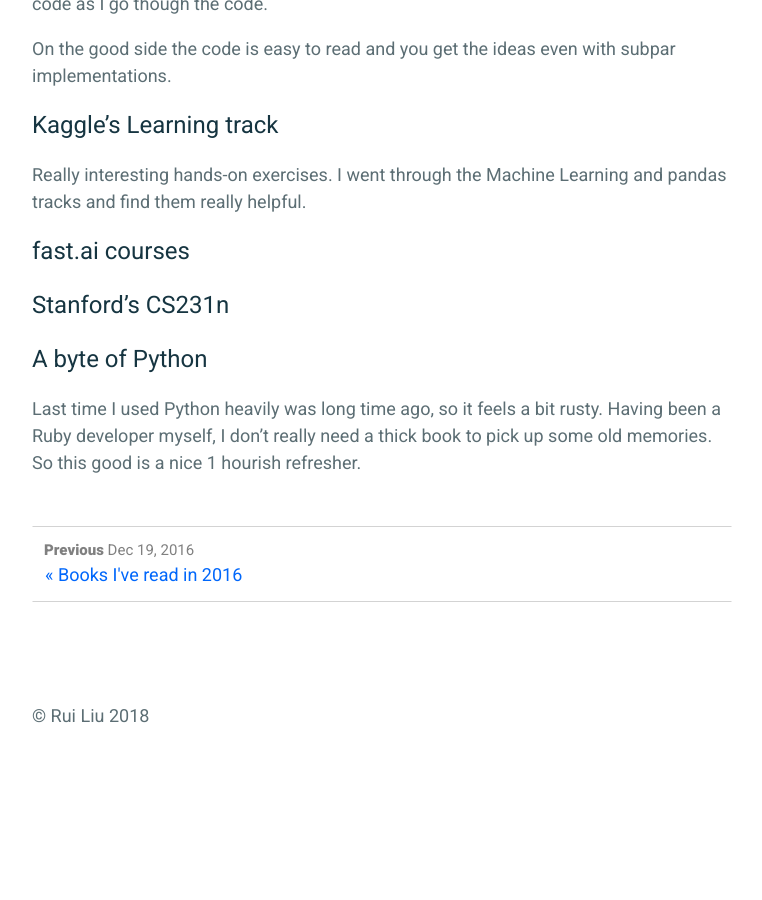
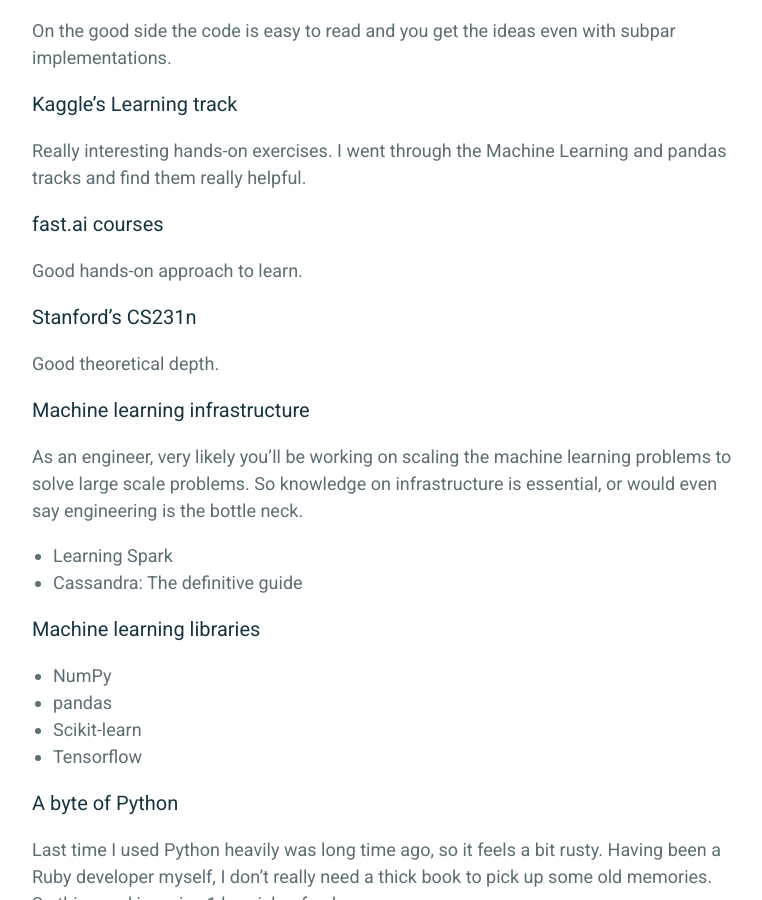
Before and after one commit to rliu054/rliu054.github.io, a Jekyll site: the page built from _posts/2018-06-11-machine-learning-resources.md, in a window 1280 px wide and 900 px high, scrolled down 1429 px. Shown: the whole window, without its empty margins (258-1020 px from the left). Built offline with Jekyll 4.4.1, drawn with Linux system fonts in a browser that asks for light colours; before the commit the page ends 2258 px from its top, so only the background shows below that.

Commit message:
Update resources.

```diff
--- a/_posts/2018-06-11-machine-learning-resources.md
+++ b/_posts/2018-06-11-machine-learning-resources.md
@@ -8,7 +8,7 @@ tags: []
 
 I've been through tons of ML materials and below are the ones I found useful, along with some short reviews.
 
-## Andrew Ng's Coursera course
+### Andrew Ng's Coursera course
 Think of it as a super quick intro into Machine Learning. It touches almost every basic aspect of machine learning, also Andrew shared some of his personal experience using ML in industry.
 
 However, I think it falls short in a few areas:
@@ -23,14 +23,14 @@ This isn't really a con as it's intended to be a ML 101 course.
 Overall, I give this course a 4/5 review. For those of you who want more than a few basic concepts in ML I actually suggest you skip this course all together. Since you'll learn them more *concretely* (puns inteneded) later on.
 
 
-## Caltech's ML course (or NTU's equivalent ML course)
+### Caltech's ML course (or NTU's equivalent ML course)
 Amazing course with great theoretical depth, within 3 lectures you're shown the concept of Hoeffding inequalities and VC dimensions. Those are not covered in Ng's course at all.
 
 The math gets heavy over time and I struggled a bit to keep up, but I could learn the gist of things without much difficulty. Also I expect to come back to the lectures every now and then, just to build a better intuition of the concepts.
 
 Many also suggested the book "Learning from Data" I personally havne't read the book but it would be a great complimentary resources to the course.
 
-## Machine Learning in Action
+### Machine Learning in Action
 Good book on implementing common machine learning algorithms.
 
 However, I don't enjoy the Python code at all... nah. It doesn't follow *PEP8* convension, also I've seen a lot of duplicate/inefficient code. Basically I'm refactoring the Python code as I go though the code.
@@ -38,13 +38,31 @@ However, I don't enjoy the Python code at all... nah. It doesn't follow *PEP8* c
 On the good side the code is easy to read and you get the ideas even with subpar implementations.
 
 
-## Kaggle's Learning track
+### Kaggle's Learning track
 Really interesting hands-on exercises. I went through the Machine Learning and pandas tracks and find them really helpful.
 
 
-## fast.ai courses
+### fast.ai courses
+Good hands-on approach to learn.
 
-## Stanford's CS231n
 
-## A byte of Python
+### Stanford's CS231n
+Good theoretical depth.
+
+
+### Machine learning infrastructure
+As an engineer, very likely you'll be working on scaling the machine learning problems to solve large scale problems. So knowledge on infrastructure is essential, or would even say engineering is the bottle neck.
+
+- Learning Spark
+- Cassandra: The definitive guide
+
+
+### Machine learning libraries
+- NumPy
+- pandas
+- Scikit-learn
+- Tensorflow
+
+
+### A byte of Python
 Last time I used Python heavily was long time ago, so it feels a bit rusty. Having been a Ruby developer myself, I don't really need a thick book to pick up some old memories. So this good is a nice 1 hourish refresher.
```
